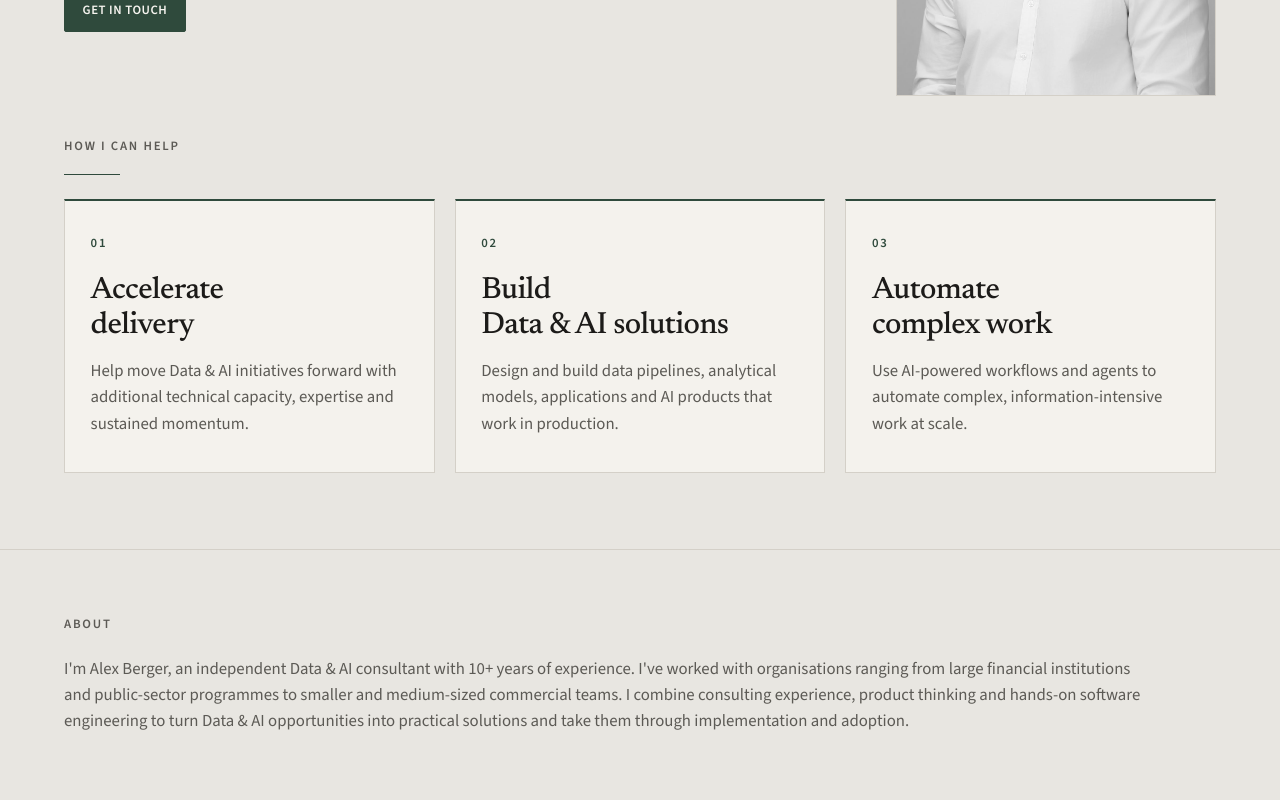
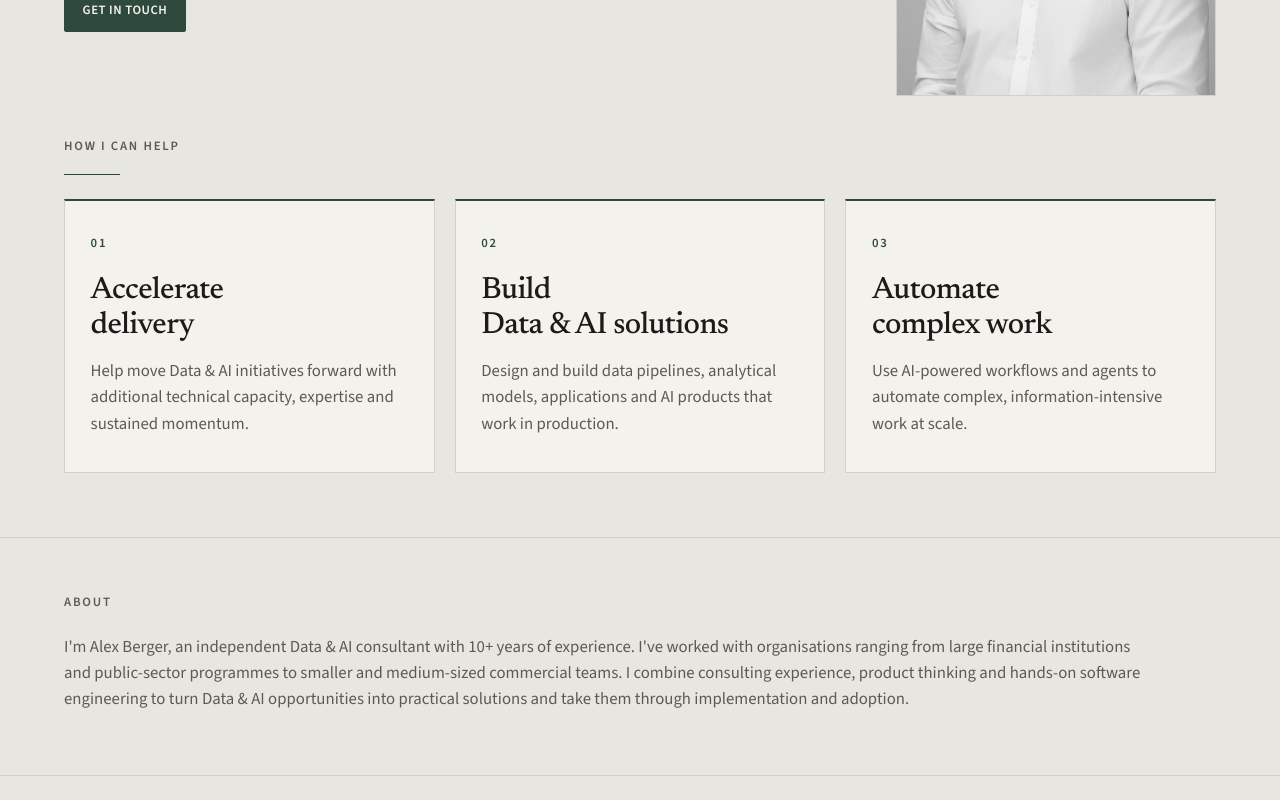
Before and after one commit to alexpberger/abc-website, a React (Vite) app: page / in a window 1280 px wide. Shown: the part 480-1280 px from the top of the page. Built offline with nearby package versions, Linux system fonts and the light colour scheme.

Commit message:
Tighten the space between the main sections.

```diff
--- a/src/styles/section.module.css
+++ b/src/styles/section.module.css
@@ -1,10 +1,10 @@
 .block {
-  padding-bottom: clamp(3rem, 6vw, 4.75rem);
+  padding-bottom: clamp(2.5rem, 5vw, 4rem);
 }
 
 .ruled {
   border-top: 1px solid var(--rule);
-  padding-top: clamp(2.75rem, 5vw, 4.25rem);
+  padding-top: clamp(2.35rem, 4.25vw, 3.6rem);
 }
 
 .heading {
```
